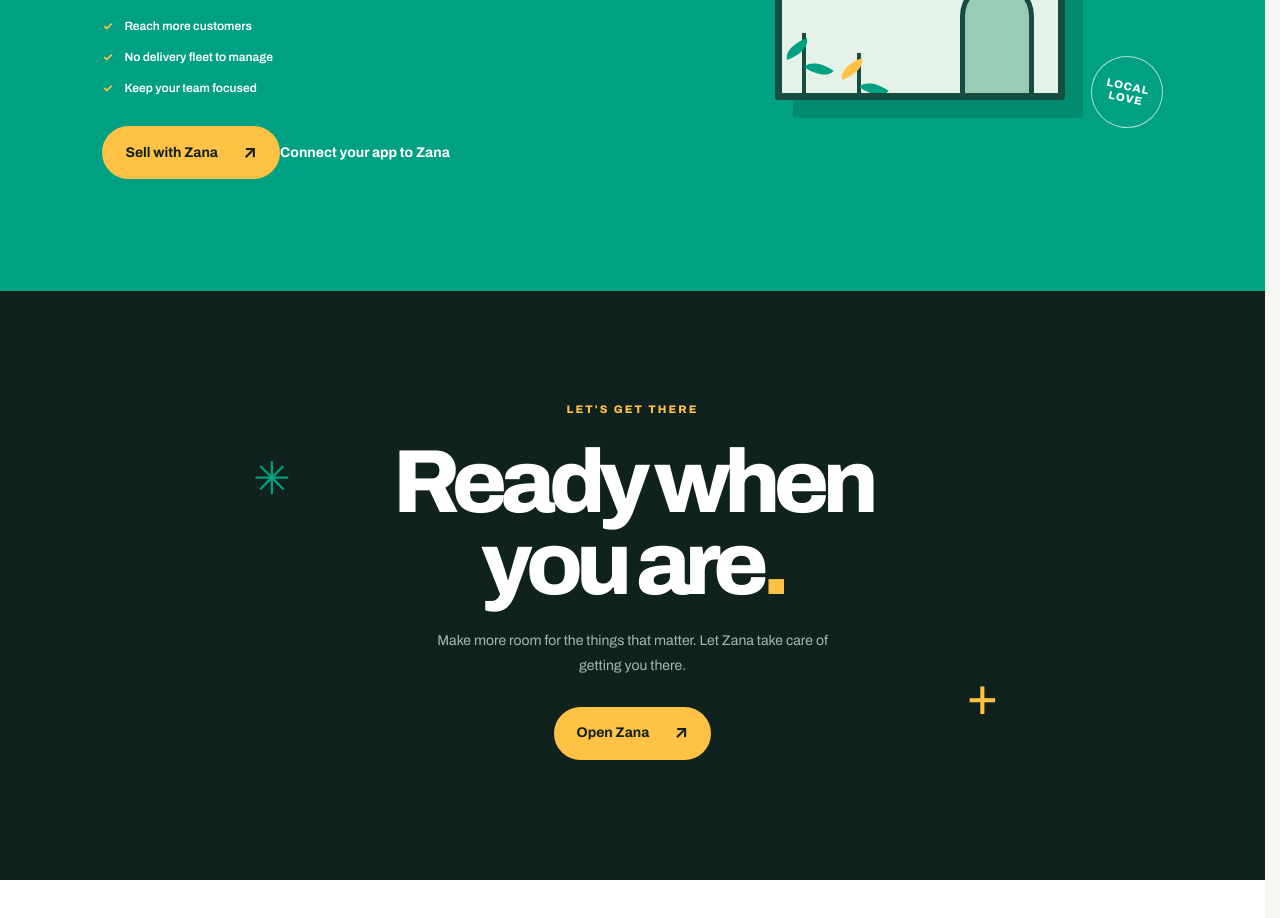
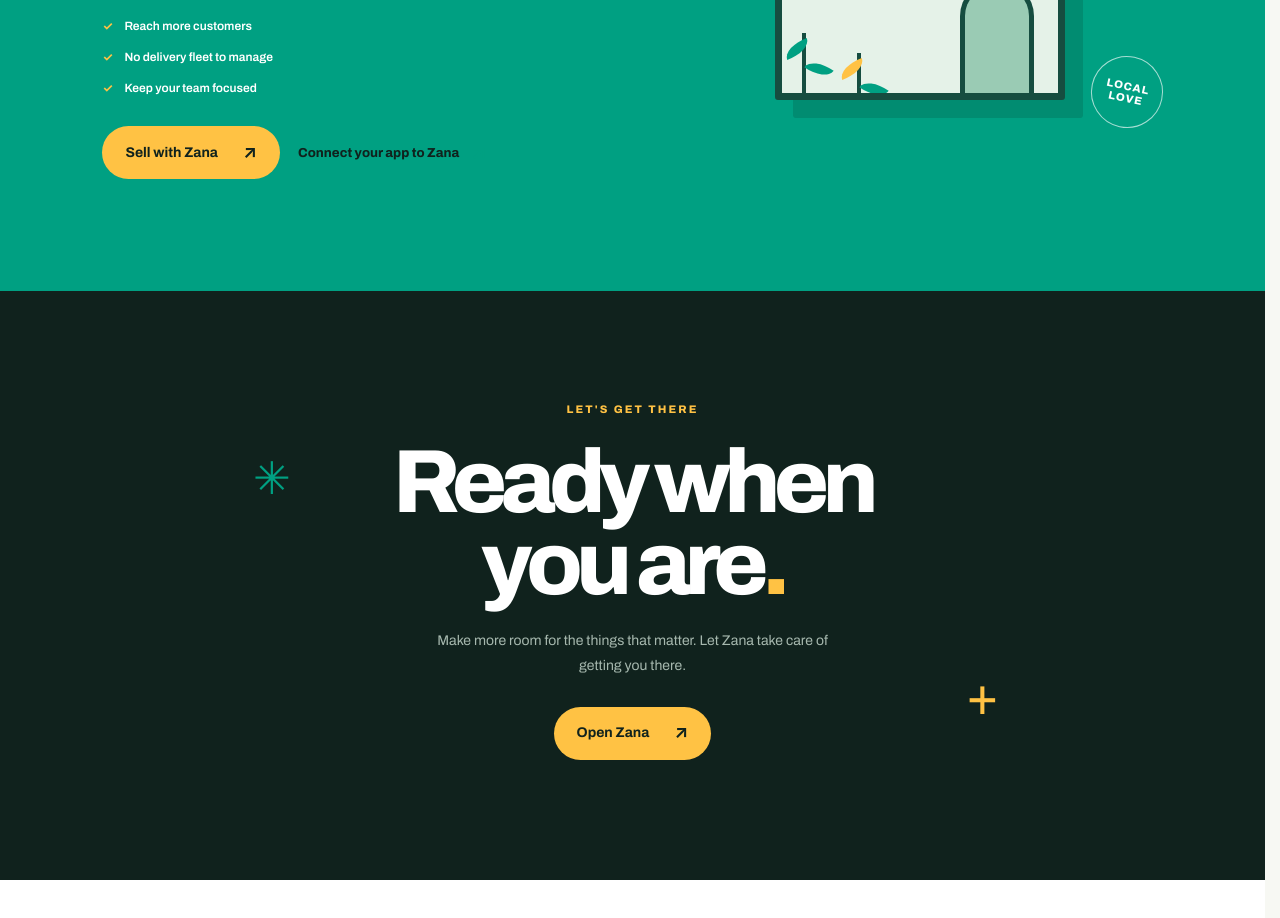
Before and after one commit to Jesuefe/zana-ride, a Next.js app in the folder landing/: page / in a window 1280 px wide. Shown: the part 2920-3838 px from the top of the page. Built offline with nearby package versions, Linux system fonts and the light colour scheme.

Commit message:
Style business integration link on homepage

```diff
--- a/landing/app/globals.css
+++ b/landing/app/globals.css
@@ -211,3 +211,7 @@ button{font:inherit}
   .contact-hero{padding:54px 22px 35px;grid-template-columns:1fr;gap:12px}.contact-hero h1{font-size:clamp(62px,15vw,86px)}.contact-hero-copy>p:not(.eyebrow){font-size:16px;margin-top:19px}.contact-orbit-art{height:220px;margin-top:5px}.contact-orbit-a{width:215px}.contact-orbit-b{width:165px}.contact-art-disc{width:105px;height:105px;border-radius:30px}.contact-art-disc span{font-size:58px}.contact-art-note{right:0;bottom:4px;padding:11px 13px}.contact-art-label{right:8%;top:0}
   .contact-content{padding:0 22px 55px;grid-template-columns:1fr;gap:28px}.contact-form-panel{padding:24px 20px;border-radius:22px}.contact-field-row{grid-template-columns:1fr;gap:19px}.contact-direct-card{padding:25px}.contact-footer{padding:22px;flex-wrap:wrap}.contact-footer .brand{font-size:23px}
 }
+
+.business-actions{display:flex;align-items:center;gap:18px;flex-wrap:wrap}
+.business-actions .text-link{font-size:13px;font-weight:750;color:var(--ink)}
+.business-actions .text-link:hover{color:var(--green)}
```
